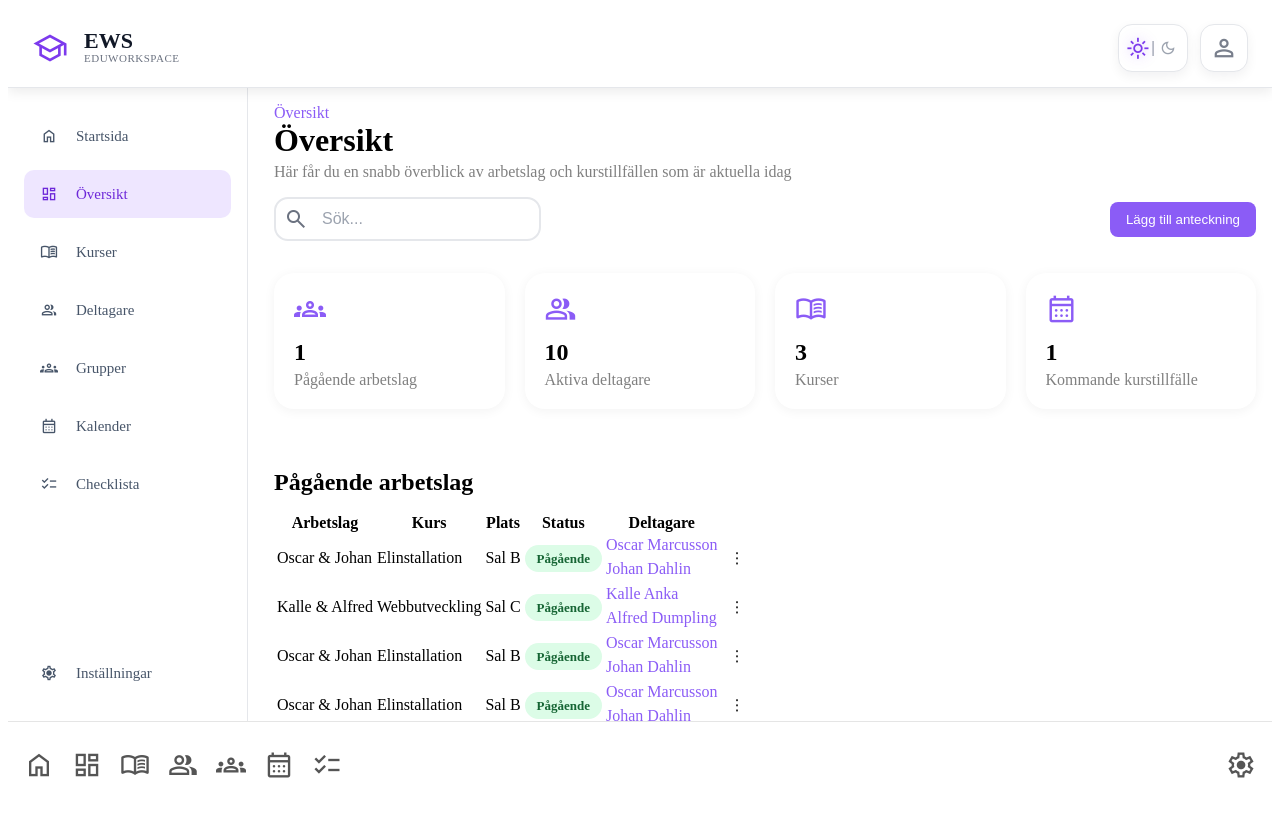
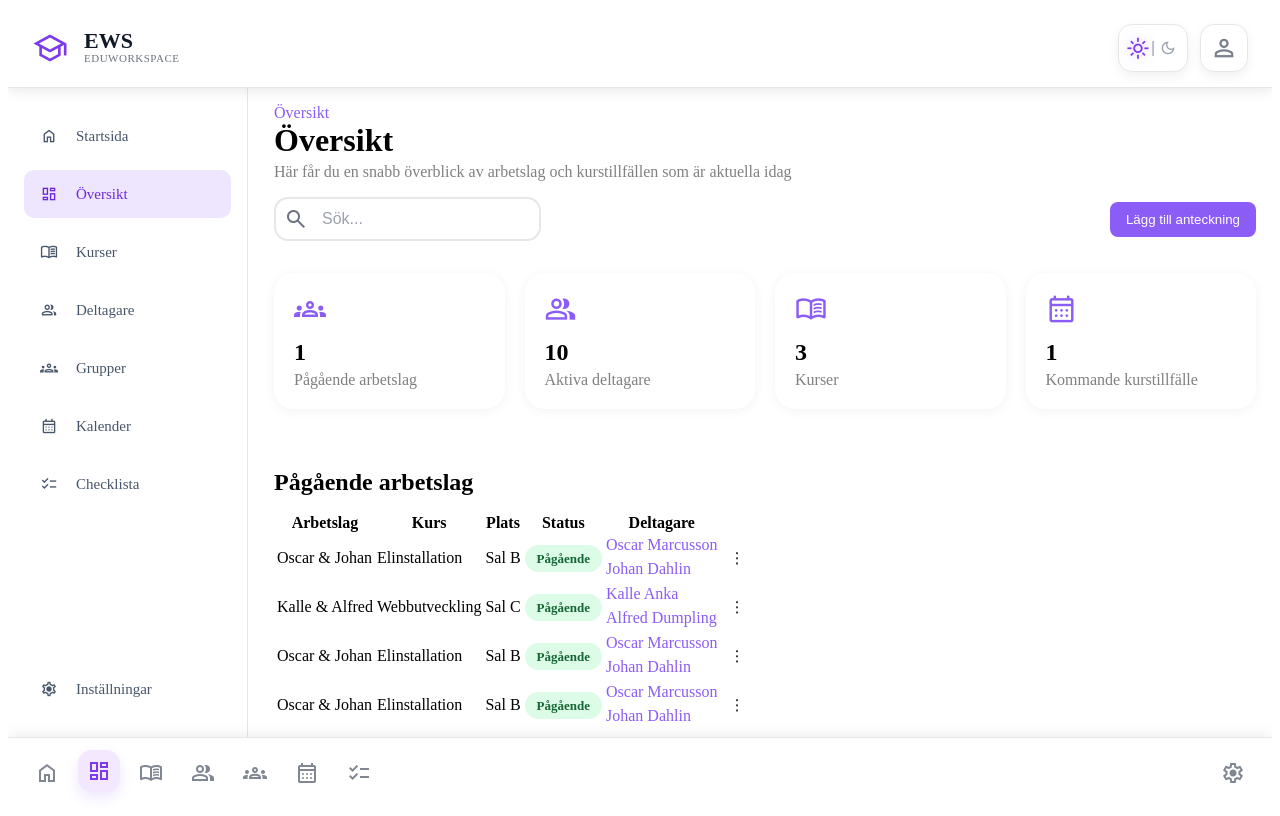
Before and after one commit to Brian-Bridgeman/Eduworkspace, an Angular app in the folder Client/: page /overview in a window 1280 px wide. Built offline with nearby package versions, Linux system fonts and the light colour scheme.

Commit message:
Update footers css to match the rest of the webbpage

```diff
--- a/Client/src/app/components/footer/footer.css
+++ b/Client/src/app/components/footer/footer.css
@@ -4,30 +4,39 @@
   justify-content: space-between;
   align-items: center;
   background: white;
-  padding: 28px 16px;
-  border-top: 1px solid #e5e5e5;
+  padding: 14px 18px;
+  border-top: 1px solid #e5e7eb;
+  box-shadow: 0 -4px 12px #0000000f;
 }
 
 .nav {
   display: flex;
   align-items: center;
-  gap: 18px;
+  gap: 10px;
 }
 
 .nav-link {
+  width: 42px;
+  height: 42px;
   display: flex;
   align-items: center;
   justify-content: center;
   text-decoration: none;
-  color: #555555;
+  color: #6b7280;
+  border-radius: 14px;
+  transition: 0.2s ease;
+  opacity: 0.85;
+}
+
+.nav-link:hover,
+.nav-link.active {
+  background: #f3e8ff;
+  color: #7c3aed;
+  box-shadow: 0 6px 14px #7c3aed1f;
+  transform: translateY(-2px);
+  opacity: 1;
 }
 
 .material-symbols-outlined {
-  font-size: 30px;
-  transition: transform 0.2s ease-in-out, color 0.2s ease-in-out;
+  font-size: 24px;
 }
-
-.nav-link:hover .material-symbols-outlined {
-  color: #6d28d9;
-  transform: scale(1.4);
-}
```
